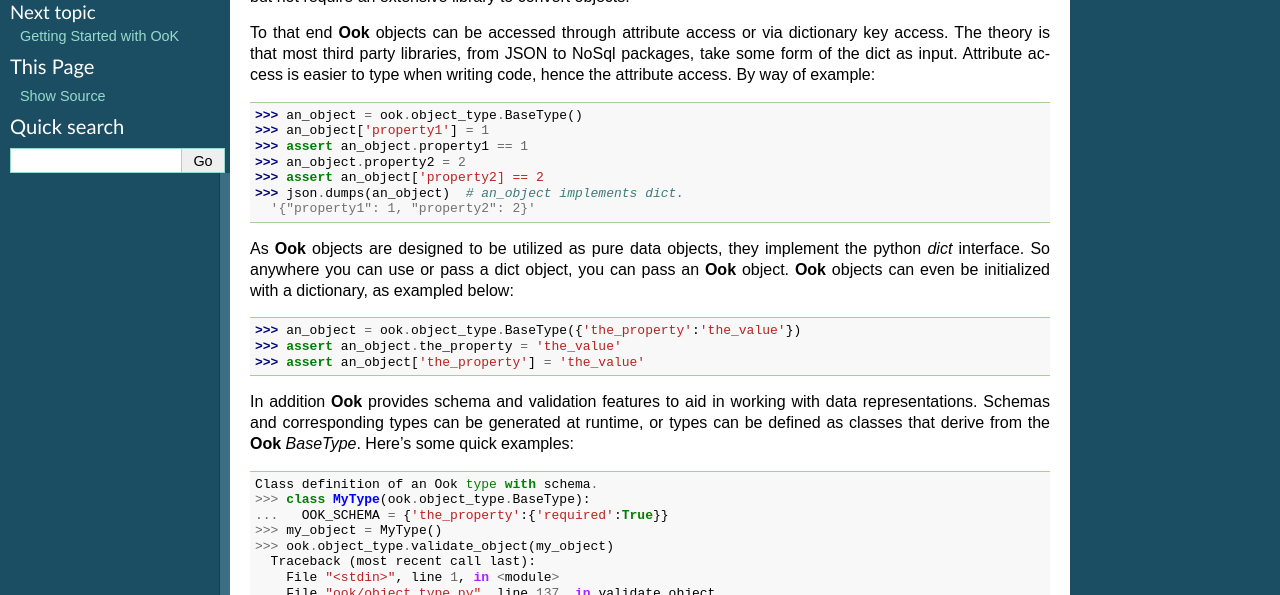
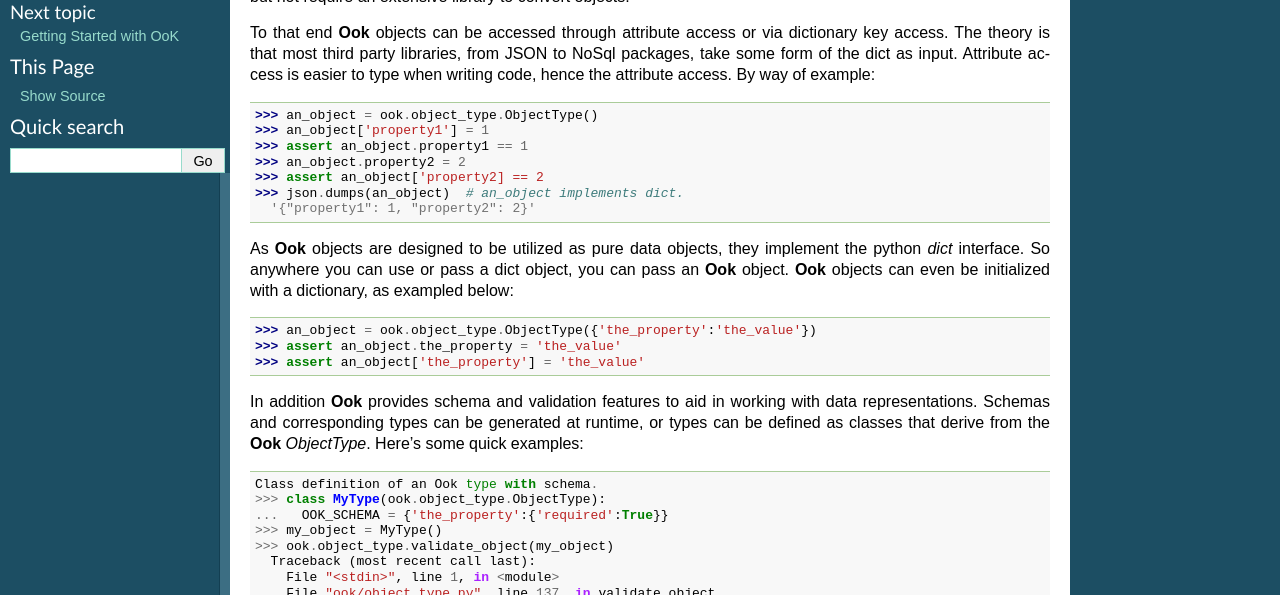
Before and after one commit to neoinsanity/ontic, a Sphinx documentation site: the page built from doc/index.rst, in a window 1280 px wide. Shown: the part 147-742 px from the top of the page. Built offline with Sphinx 7.4.7, drawn with Linux system fonts in a browser that asks for light colours.

Commit message:
Refactored the name of BaseType to ObjectType.

```diff
--- a/doc/index.rst
+++ b/doc/index.rst
@@ -12,7 +12,7 @@ to NoSql packages, take some form of the dict as input. Attribute access is
 easier to type when writing code, hence the attribute access. By way of
 example::
 
-  >>> an_object = ook.object_type.BaseType()
+  >>> an_object = ook.object_type.ObjectType()
   >>> an_object['property1'] = 1
   >>> assert an_object.property1 == 1
   >>> an_object.property2 = 2
@@ -25,17 +25,17 @@ implement the python *dict* interface. So anywhere you can use or pass a dict
 object, you can pass an **Ook** object. **Ook** objects can even be
 initialized with a dictionary, as exampled below::
 
-  >>> an_object = ook.object_type.BaseType({'the_property':'the_value'})
+  >>> an_object = ook.object_type.ObjectType({'the_property':'the_value'})
   >>> assert an_object.the_property = 'the_value'
   >>> assert an_object['the_property'] = 'the_value'
 
 In addition **Ook** provides schema and validation features to aid in working
 with data representations. Schemas and corresponding types can be generated
 at runtime, or types can be defined as classes that derive from the **Ook**
-*BaseType*. Here's some quick examples::
+*ObjectType*. Here's some quick examples::
 
   Class definition of an Ook type with schema.
-  >>> class MyType(ook.object_type.BaseType):
+  >>> class MyType(ook.object_type.ObjectType):
   ...   OOK_SCHEMA = {'the_property':{'required':True}}
   >>> my_object = MyType()
   >>> ook.object_type.validate_object(my_object)
--- a/doc/ook.object_type.rst
+++ b/doc/ook.object_type.rst
@@ -6,5 +6,5 @@ Object Class
 Classes
 --------
 
-.. autoclass:: ook.object_type.BaseType
+.. autoclass:: ook.object_type.ObjectType
     :members:
```
Also changed, not shown: 5 other files.
